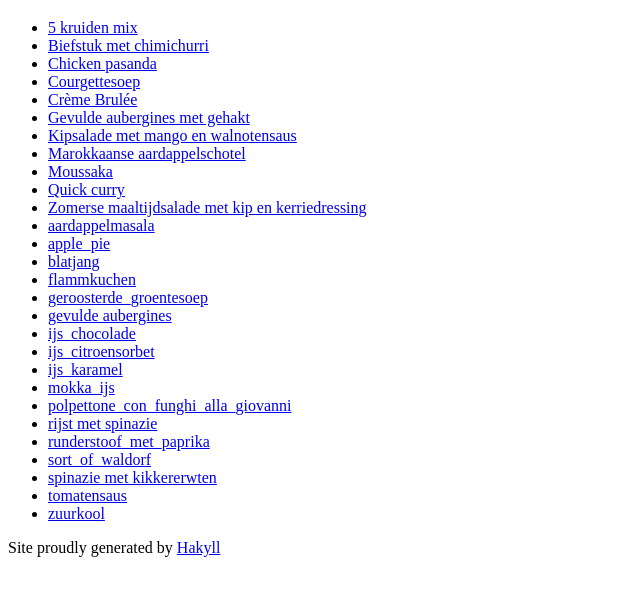
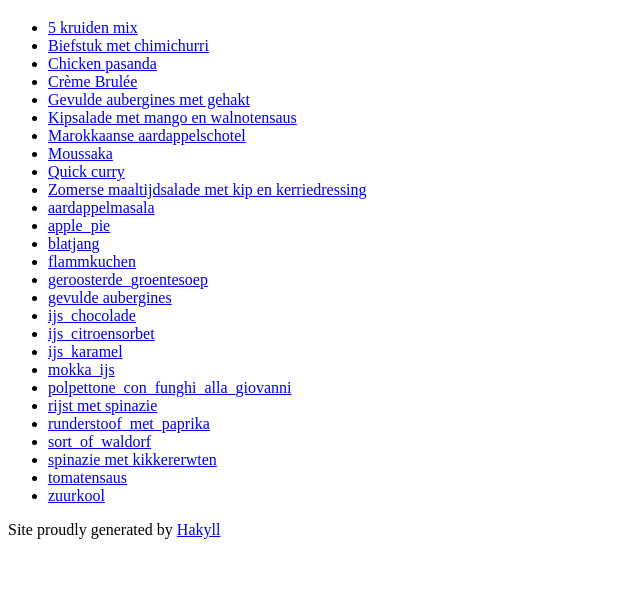
Before and after one commit to Breakster/recepten, a plain HTML site: page docs/index.html in a window 1280 px wide. Shown: the part 61-656 px from the top of the page, without its empty margins (0-640 px from the left). Drawn offline with Linux system fonts and the light colour scheme.

Commit message:
update index

```diff
--- a/docs/index.html
+++ b/docs/index.html
@@ -21,10 +21,6 @@
 
         <li>
             <a href="./Recepten/Chicken%20pasanda.html">Chicken pasanda</a>
-        </li>
-
-        <li>
-            <a href="./Recepten/Courgettesoep.html">Courgettesoep</a>
         </li>
 
         <li>
```
Also changed, not shown: 1 other file.
